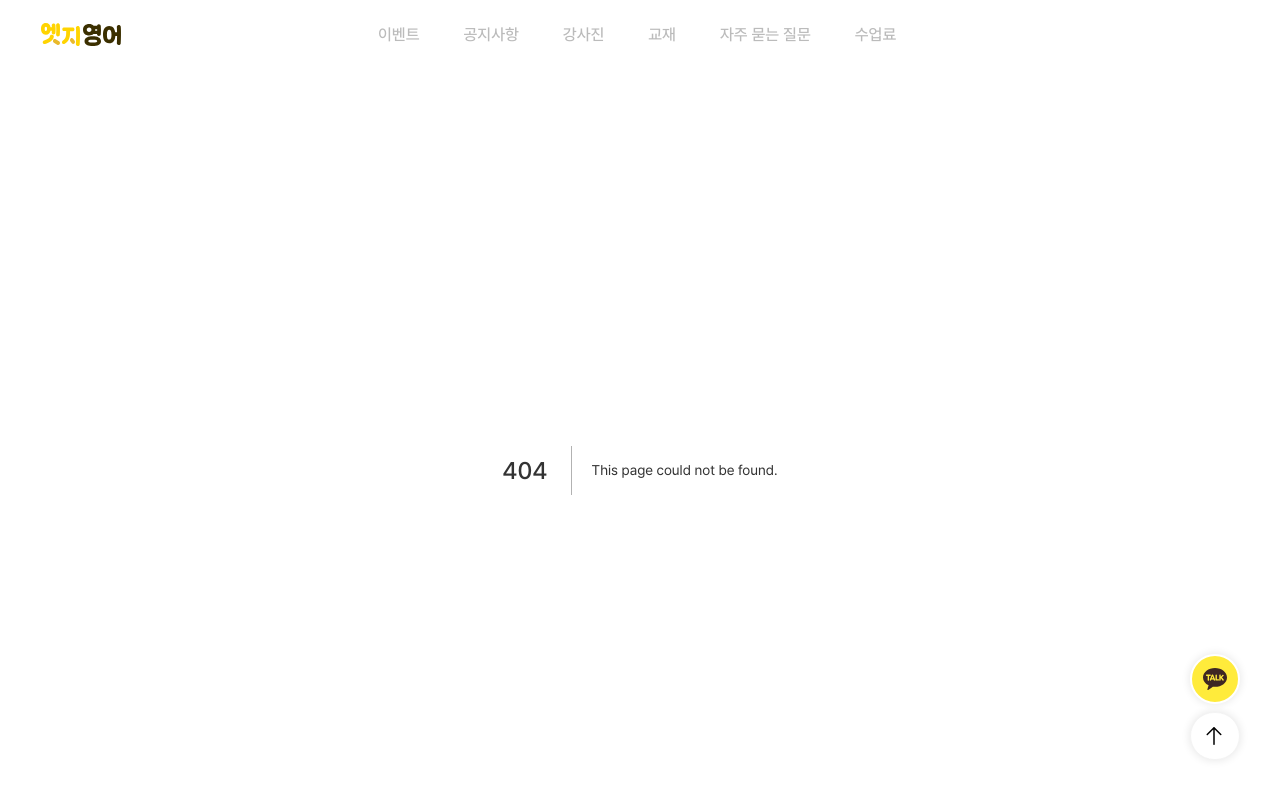
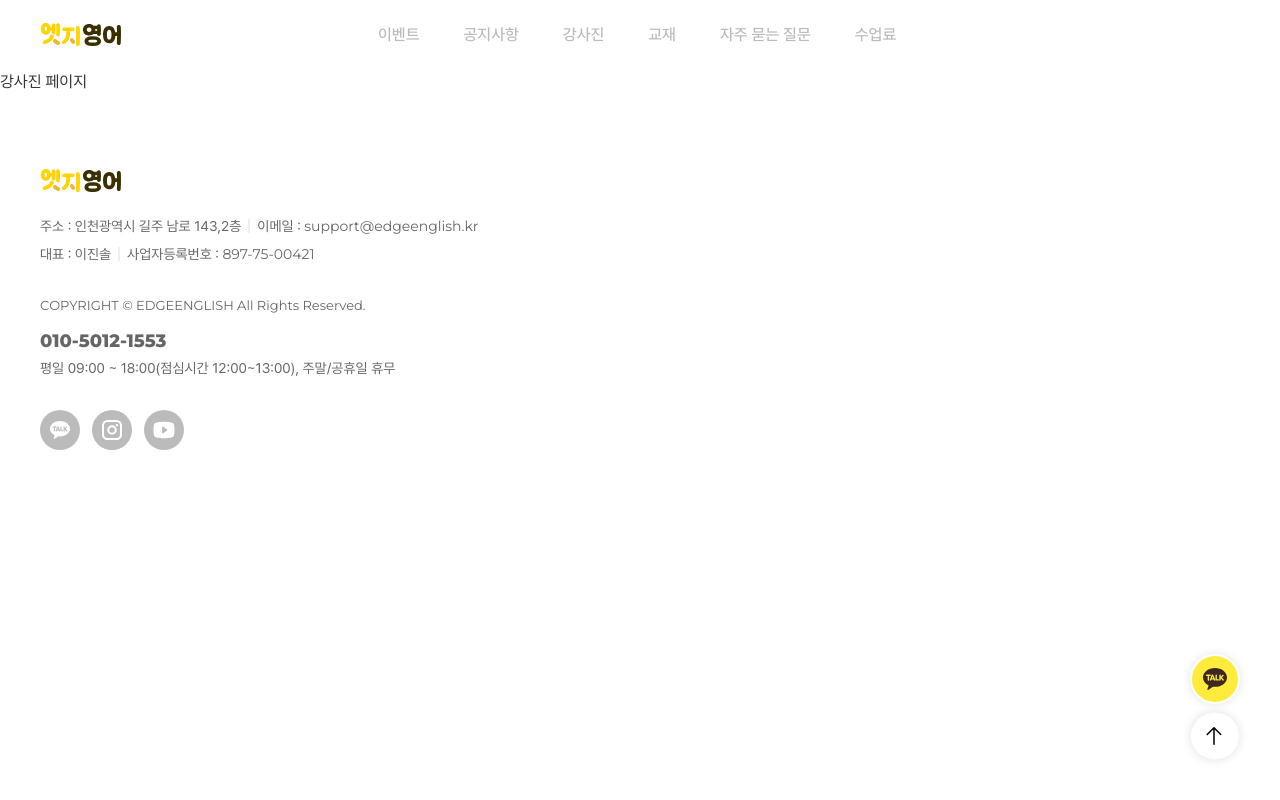
Before and after one commit to gandy818/edge-english, a Next.js app: page /tutor in a window 1280 px wide. Before the commit this address had no page. Shown: the top 800 px of the page. Built offline with nearby package versions, Linux system fonts and the light colour scheme.

Commit message:
feat: 강사진 페이지 추가

```diff
--- /dev/null
+++ b/src/app/tutor/page.tsx
@@ -0,0 +1,3 @@
+export default function TutorPage() {
+  return <div>강사진 페이지</div>;
+}
--- a/src/components/Header.tsx
+++ b/src/components/Header.tsx
@@ -33,7 +33,7 @@ export default function Header() {
             공지사항
           </Link>
 
-          <Link href="/" className="text-nowrap font-medium text-[#bbb]">
+          <Link href="/tutor" className="text-nowrap font-medium text-[#bbb]">
             강사진
           </Link>
 
```
